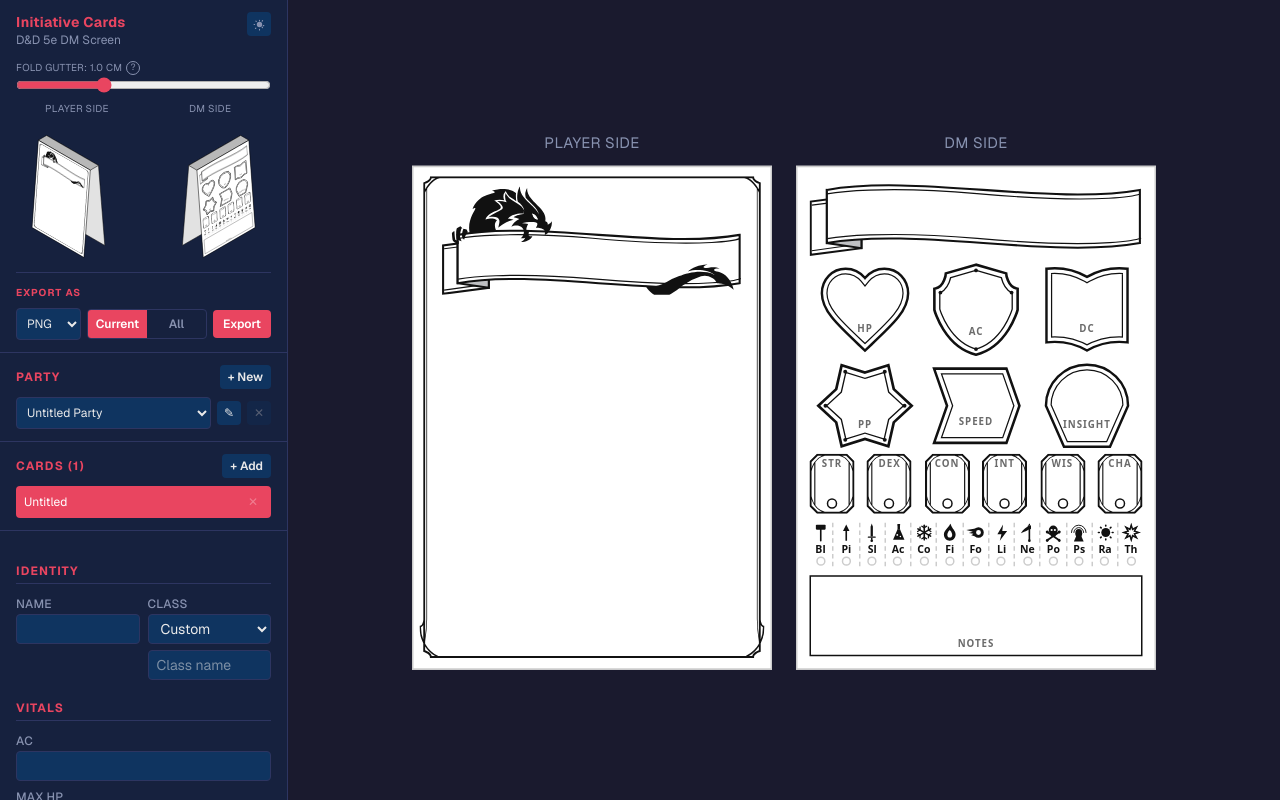
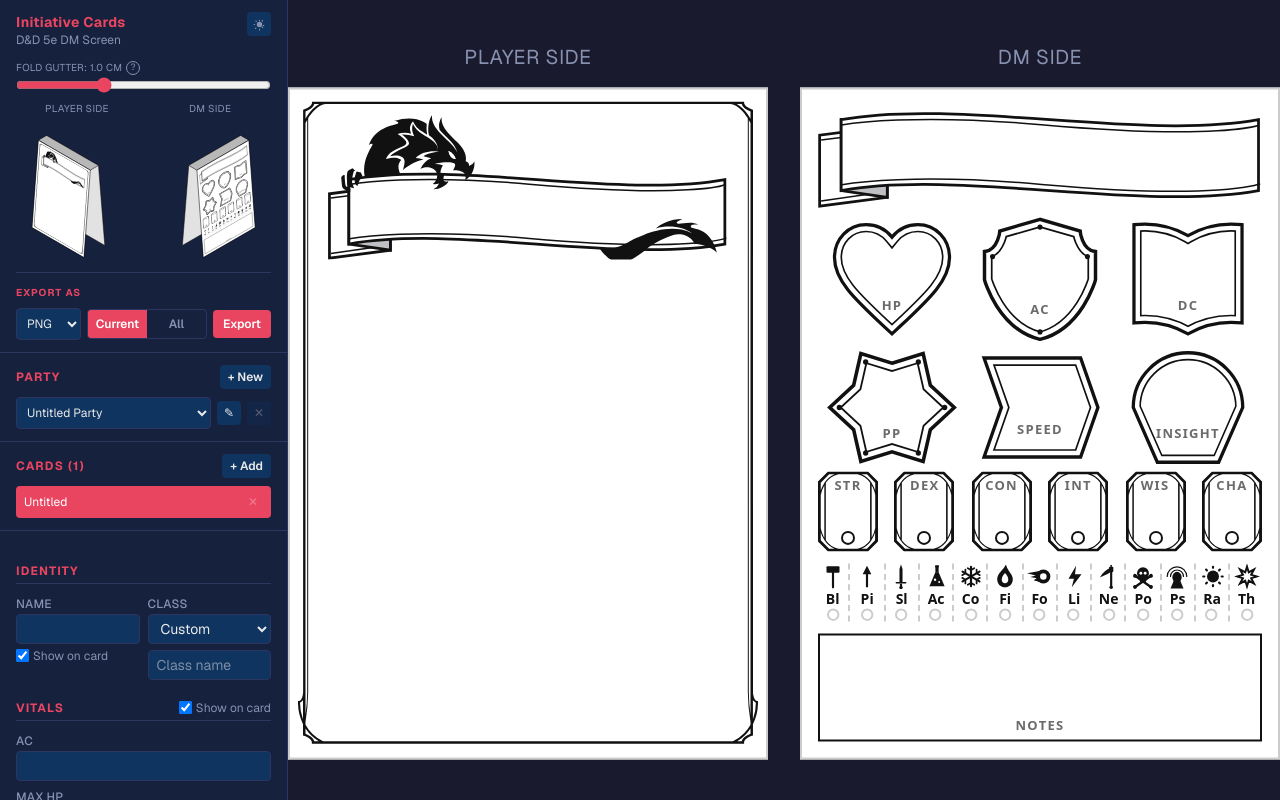
Before and after one commit to Jackclarke95/initiative-card-generator, a Next.js app: page / in a window 1280 px wide. Built offline with nearby package versions, Linux system fonts and the light colour scheme.

Commit message:
Hide sections of form

```diff
--- a/components/CardEditor.tsx
+++ b/components/CardEditor.tsx
@@ -54,10 +54,30 @@ const numClass =
   inputClass +
   " [appearance:textfield] [&::-webkit-inner-spin-button]:appearance-none";
 
-function SectionHeading({ children }: { children: React.ReactNode }) {
+function SectionHeading({
+  children,
+  checked,
+  onToggle,
+}: {
+  children: React.ReactNode;
+  /** When provided, renders a checkbox for showing/hiding this section on
+   *  the DM face, alongside the heading text. */
+  checked?: boolean;
+  onToggle?: (checked: boolean) => void;
+}) {
   return (
-    <h3 className="text-xs font-bold uppercase tracking-widest text-[var(--accent)] mt-4 mb-2 border-b border-[var(--border)] pb-1">
-      {children}
+    <h3 className="flex items-center justify-between gap-2 text-xs font-bold uppercase tracking-widest text-[var(--accent)] mt-4 mb-2 border-b border-[var(--border)] pb-1">
+      <span>{children}</span>
+      {onToggle && (
+        <label className="flex items-center gap-1 normal-case tracking-normal font-normal text-[var(--text-muted)]">
+          <input
+            type="checkbox"
+            checked={checked}
+            onChange={(e) => onToggle(e.target.checked)}
+          />
+          Show on card
+        </label>
+      )}
     </h3>
   );
 }
@@ -118,6 +138,10 @@ export default function CardEditor({ card, onChange }: CardEditorProps) {
     });
   }
 
+  function setToggle(key: keyof CardData["toggles"], value: boolean) {
+    onChange({ ...card, toggles: { ...card.toggles, [key]: value } });
+  }
+
   return (
     <div className="flex flex-col h-full overflow-y-auto px-4 py-4 gap-1 text-[var(--text-primary)]">
       {/* Identity */}
@@ -129,6 +153,14 @@ export default function CardEditor({ card, onChange }: CardEditorProps) {
             value={card.characterName}
             onChange={(e) => set("characterName", e.target.value)}
           />
+          <label className="flex items-center gap-1 mt-0.5 text-xs font-normal normal-case tracking-normal text-[var(--text-muted)]">
+            <input
+              type="checkbox"
+              checked={card.toggles.showName}
+              onChange={(e) => setToggle("showName", e.target.checked)}
+            />
+            Show on card
+          </label>
         </Field>
         <Field label="Class">
           <select
@@ -160,7 +192,12 @@ export default function CardEditor({ card, onChange }: CardEditorProps) {
       </div>
 
       {/* Vitals */}
-      <SectionHeading>Vitals</SectionHeading>
+      <SectionHeading
+        checked={card.toggles.showVitals}
+        onToggle={(v) => setToggle("showVitals", v)}
+      >
+        Vitals
+      </SectionHeading>
       <div className="grid gap-2">
         <Field label="AC">
           <input
@@ -216,7 +253,12 @@ export default function CardEditor({ card, onChange }: CardEditorProps) {
       </div>
 
       {/* Ability scores */}
-      <SectionHeading>Ability Scores</SectionHeading>
+      <SectionHeading
+        checked={card.toggles.showAbilityScores}
+        onToggle={(v) => setToggle("showAbilityScores", v)}
+      >
+        Ability Scores
+      </SectionHeading>
       <div className="grid grid-cols-2 gap-2">
         {ABILITY_KEYS.map((key) => (
           <div key={key} className="flex items-end gap-2">
@@ -243,7 +285,12 @@ export default function CardEditor({ card, onChange }: CardEditorProps) {
       </div>
 
       {/* Damage resistances */}
-      <SectionHeading>Resistances</SectionHeading>
+      <SectionHeading
+        checked={card.toggles.showDefences}
+        onToggle={(v) => setToggle("showDefences", v)}
+      >
+        Resistances
+      </SectionHeading>
       <div className="flex flex-col gap-1">
         {DAMAGE_TYPE_KEYS.map((key) => {
           const state = card.resistances[key];
@@ -275,7 +322,12 @@ export default function CardEditor({ card, onChange }: CardEditorProps) {
       </div>
 
       {/* Notes */}
-      <SectionHeading>Notes</SectionHeading>
+      <SectionHeading
+        checked={card.toggles.showNotes}
+        onToggle={(v) => setToggle("showNotes", v)}
+      >
+        Notes
+      </SectionHeading>
       <Field>
         <textarea
           className={inputClass + " min-h-20 resize-y"}
--- a/components/CardFaces.tsx
+++ b/components/CardFaces.tsx
@@ -86,28 +86,29 @@ export function DmFace({ card }: { card: CardData }) {
 
   const statGap = 4;
 
-  return (
-    <div
-      className="card-face"
-      style={{ display: "flex", flexDirection: "column", padding: 8 }}
-    >
-      <div
-        style={{
-          flex: 1,
-          display: "flex",
-          flexDirection: "column",
-          gap: S.gap,
-        }}
-      >
-        {/* Identity rows — scroll for the name, then the vital stack */}
+  // Each of the five DM-face sections is independently optional. When
+  // Notes stays on, it keeps eating whatever space the hidden sections
+  // free up (its wrapper is flex:1, same as before). When Notes is off
+  // there's no elastic filler left, so the remaining sections switch to
+  // justify-content: space-between instead, spreading themselves across
+  // the full height with the first flush to the top and the last flush
+  // to the bottom — with only one section left, there's nothing to
+  // spread it against, so it's centered instead.
+  const toggles = card.toggles;
+  const showNotes = toggles.showNotes;
+
+  const sections = [
+    toggles.showName && (
       <NameScroll
+        key="name"
         value={card.characterName}
         width={DM_SCROLL_W}
         height={DM_SCROLL_H}
       />
-
-        {/* Stat shapes — pushed to the bottom */}
+    ),
+    toggles.showVitals && (
       <div
+        key="vitals"
         style={{
           display: "flex",
           flexDirection: "column",
@@ -175,7 +176,10 @@ export function DmFace({ card }: { card: CardData }) {
           </Slot>
         </div>
       </div>
+    ),
+    toggles.showAbilityScores && (
       <div
+        key="abilities"
         style={{
           display: "flex",
           justifyContent: "space-between",
@@ -191,15 +195,17 @@ export function DmFace({ card }: { card: CardData }) {
           />
         ))}
       </div>
-
-        {/* Damage types — resistant/immune, dashed dividers between
-            entries rather than an outer box. */}
+    ),
+    // Damage types — resistant/immune, dashed dividers between entries
+    // rather than an outer box.
+    toggles.showDefences && (
       <div
+        key="defences"
         style={{
           display: "flex",
           alignItems: "center",
           justifyContent: "space-around",
-            marginTop: 4,
+          marginTop: showNotes ? 4 : 0,
         }}
       >
         {DAMAGE_TYPE_KEYS.map((key, i) => (
@@ -220,11 +226,41 @@ export function DmFace({ card }: { card: CardData }) {
           </Fragment>
         ))}
       </div>
+    ),
+  ].filter(Boolean);
+
+  return (
+    <div
+      className="card-face"
+      style={{ display: "flex", flexDirection: "column", padding: 8 }}
+    >
+      <div
+        style={{
+          flex: 1,
+          display: "flex",
+          flexDirection: "column",
+          ...(showNotes
+            ? { gap: S.gap }
+            : {
+                justifyContent:
+                  sections.length > 1 ? "space-between" : "center",
+              }),
+        }}
+      >
+        {sections}
 
         {/* Notes — eats whatever vertical space is left at the bottom */}
-        <div style={{ flex: 1, minHeight: 0, marginTop: 4 }}>
+        {showNotes && (
+          <div
+            style={{
+              flex: 1,
+              minHeight: 0,
+              marginTop: sections.length > 0 ? 4 : 0,
+            }}
+          >
             <NotesBox value={card.notes} />
           </div>
+        )}
       </div>
     </div>
   );
--- a/components/CardFrames.tsx
+++ b/components/CardFrames.tsx
@@ -1100,16 +1100,18 @@ export function NotesBox({
       >
         <div style={{ flex: 1, overflow: "hidden" }}>
           {value && (
-            <span
+            <div
               style={{
                 fontSize: 8,
                 lineHeight: 1.35,
                 color: INK,
                 whiteSpace: "pre-wrap",
+                wordBreak: "break-word",
+                textAlign: "left",
               }}
             >
               {value}
-            </span>
+            </div>
           )}
         </div>
         <div
--- a/components/InitiativeCardApp.tsx
+++ b/components/InitiativeCardApp.tsx
@@ -467,7 +467,7 @@ export default function InitiativeCardApp() {
       {/* Preview */}
       <main className="flex-1 overflow-auto flex items-center justify-center p-8">
         {/* Scale the spread up so it's comfortable to review on screen */}
-        <div style={{ transform: "scale(1.5)" }}>
+        <div style={{ transform: "scale(2)" }}>
           <CardSpread card={activeCard} />
         </div>
       </main>
--- a/types/card.ts
+++ b/types/card.ts
@@ -1,9 +1,11 @@
 export type LayoutPreset = "tactician" | "minimalist";
 
 export interface CardToggles {
-  showPassives: boolean;
-  showSpellSaveDC: boolean;
-  showPortrait: boolean;
+  showName: boolean;
+  showVitals: boolean;
+  showAbilityScores: boolean;
+  showDefences: boolean;
+  showNotes: boolean;
 }
 
 export interface AbilityStat {
@@ -119,9 +121,11 @@ export function emptyCard(id: string): CardData {
     portraitUrl: "",
     preset: "tactician",
     toggles: {
-      showPassives: true,
-      showSpellSaveDC: true,
-      showPortrait: false,
+      showName: true,
+      showVitals: true,
+      showAbilityScores: true,
+      showDefences: true,
+      showNotes: true,
     },
   };
 }
```
Lines whose indentation alone changed are shown as unchanged.
